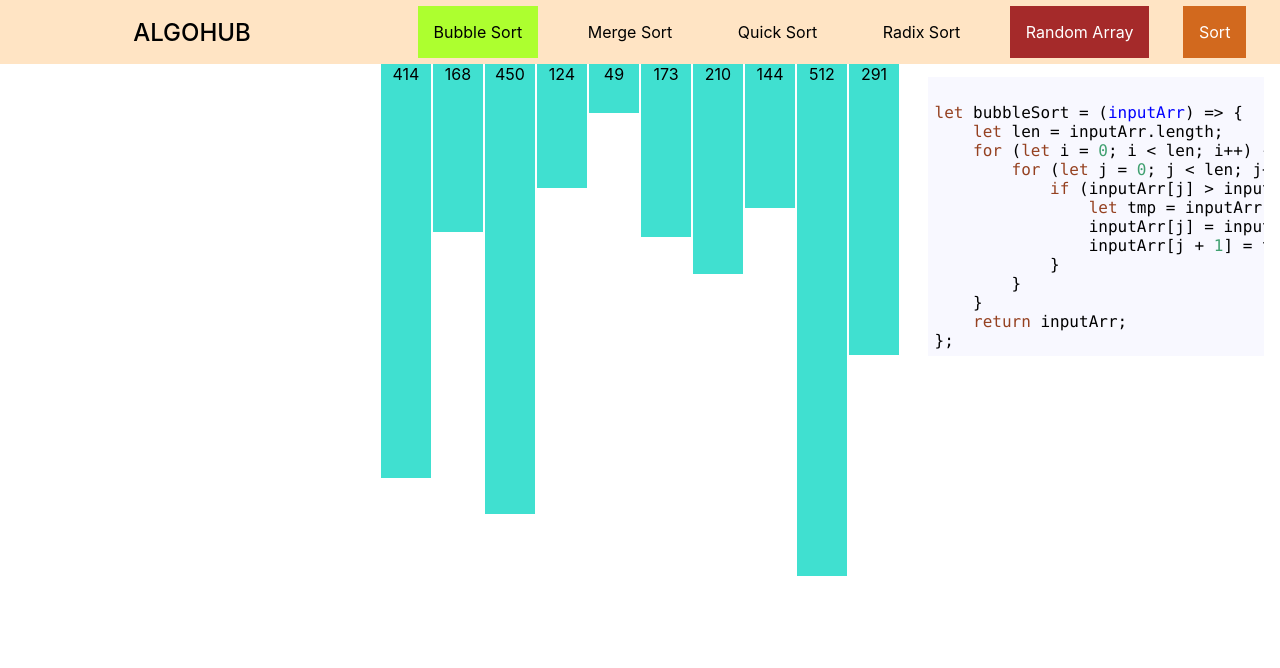
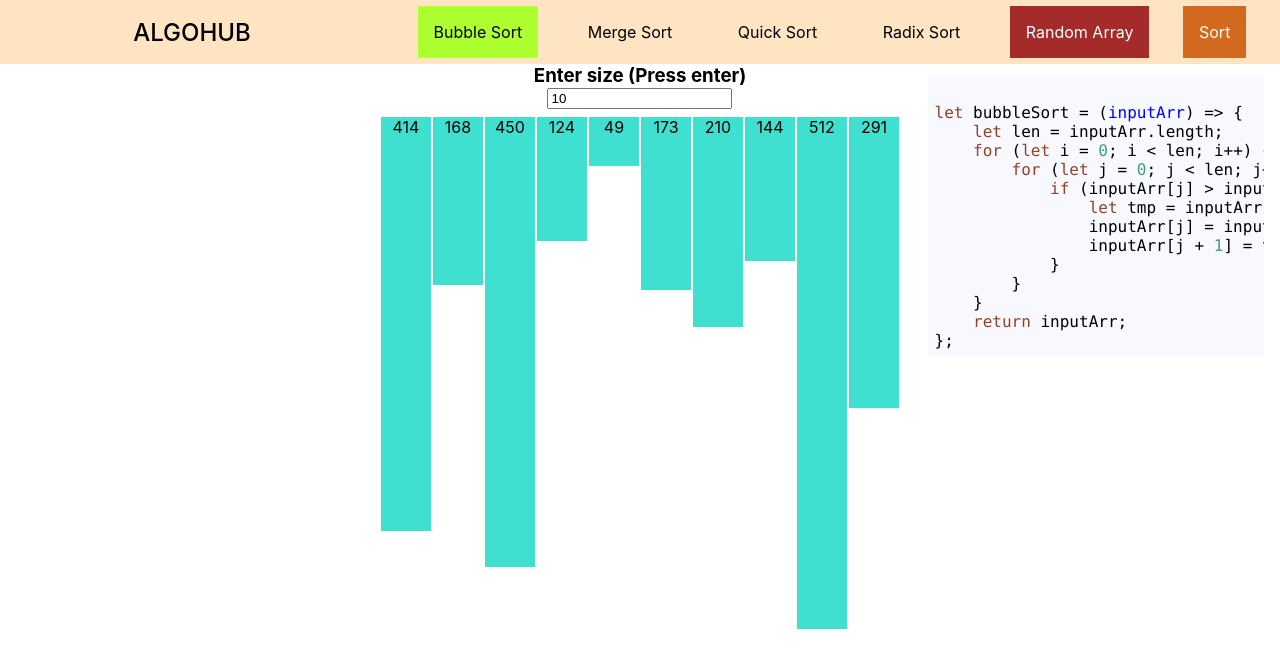
Before and after one commit to sakecians/Algohub, a React (Create React App) app: page / in a window 1280 px wide. Shown: the top 668 px of the page. Built offline with nearby package versions, Linux system fonts and the light colour scheme.

Commit message:
user can now add size of array

```diff
--- a/src/Components/Visualizer/Visualizer.jsx
+++ b/src/Components/Visualizer/Visualizer.jsx
@@ -1,4 +1,4 @@
-import React, {useState, useEffect, useContext} from 'react';
+import React, {useState, useEffect} from 'react';
 import {getBubbleSortAnimation} from '../../Algorithms/BubbleSort';
 import {getMergeSortAnimations} from '../../Algorithms/Test';
 import {getQuickSortAnimation} from '../../Algorithms/QuickSort';
@@ -24,11 +24,12 @@ import {numberToWord,
         from './Helpers';
 
 
-const NUMBER_OF_ARRAY_BARS = 10;
+
 // export const ANIMATION_SPEED = 500;
 
 function Visualizer() {
     const [array, setArray] = useState([]);
+    const [size, setSize] = useState(10);
 
     useEffect(() => {
         resetArray();
@@ -36,11 +37,20 @@ function Visualizer() {
 
     function resetArray() {
         const newArray = [];
-        for (let i = 0; i < NUMBER_OF_ARRAY_BARS; i++) {
+        for (let i = 0; i < size; i++) {
             newArray.push(randomIntFromInterval(20, 550));
         }
         setArray(newArray);
         completedColor("turquoise")
+    }
+
+    const handleSizeChange = (e) => {
+      let value = Number(e.target.value);
+      setSize(() => value);
+    }
+
+    const handleKeyDown = (e) => {
+      if(e.key === 'Enter') resetArray();
     }
 
 
@@ -56,6 +66,15 @@ function Visualizer() {
               array={array}
               resetArray={resetArray}
               />
+            <div className="input-size">
+              <h3>Enter size (Press enter)</h3>
+              <input
+                type="number"
+                value={size}
+                onChange={handleSizeChange}
+                onKeyDown={handleKeyDown}
+              />
+            </div>
             <div className="bars">
                 {array.map((value, idx) => {
                     let cls = numberToWord(value);
--- a/src/Components/Visualizer/Visualizer.scss
+++ b/src/Components/Visualizer/Visualizer.scss
@@ -8,9 +8,9 @@
 
 .array-bars {
   position: relative;
-  width: 50px;
   margin: 0 1px;
   text-align: center;
+  width: 50px;
   // transform: rotate(180deg);
 }
 
@@ -67,3 +67,11 @@ button {
   width: 21rem;
   height: 20rem;
 }
+
+.input-size {
+  text-align: center;
+  h3 {
+    margin: 0;
+  }
+  margin-bottom: 0.5rem;
+}
```
